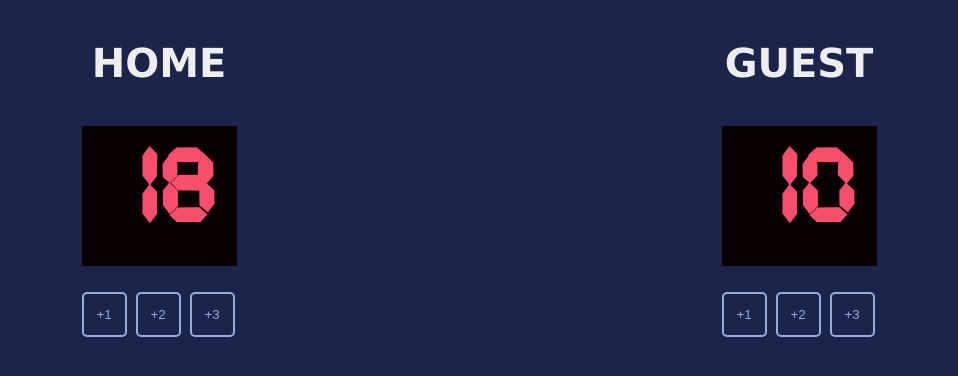
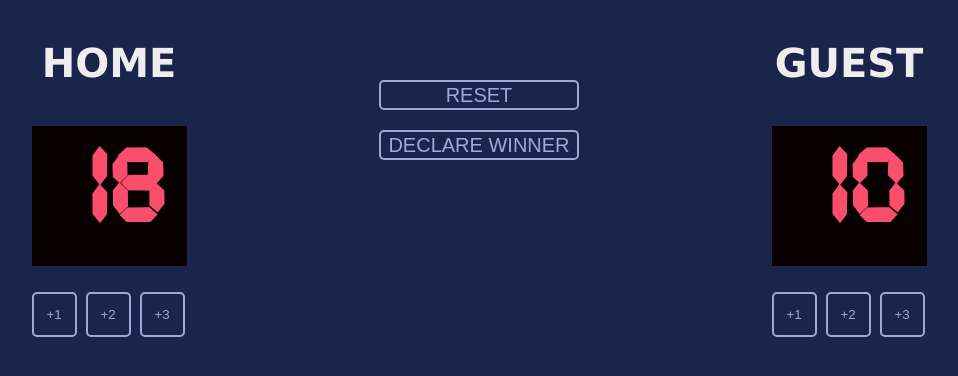
Before and after one commit to isabelamihai/Basketball-scorecard, a plain HTML site: page index.html in a window 1280 px wide. Shown: the whole page, without its empty margins (161-1119 px from the left). Drawn offline with Linux system fonts and the light colour scheme.

Commit message:
Add files via upload

```diff
--- a/index.css
+++ b/index.css
@@ -11,7 +11,7 @@ body {
 
 .container {
     display: flex;
-    justify-content: space-around;
+    justify-content: space-evenly;
     text-align: center;
     background-color:#1B244A;
     max-width: 100%;
@@ -51,3 +51,29 @@ body {
     gap:9px;
     margin:0px;
 }
+
+.reset-button,
+.winner-button{
+    background-color:transparent;
+    color:#9AABD8;
+    border:2px solid #9AABD8;
+    border-radius: 5px;
+    width: 200px;
+    height: 30px;
+    font-size: 20px;
+}
+
+.winner-functions{
+    display: flex;
+    flex-direction: column;
+    align-items:center;
+    gap: 20px;
+}
+#winner-message{
+    font-family: Geneva, Tahoma, sans-serif;
+    font-weight: bold;
+    font-size:30px;
+    color: #EEEEEE;
+    border-radius: 5px;
+    background-color:#080001;
+}
--- a/index.html
+++ b/index.html
@@ -1,7 +1,9 @@
 <html>
+
 <head>
     <link rel="stylesheet" href="index.css">
 </head>
+
 <body>
     <div class="container">
         <div>
@@ -12,6 +14,11 @@
                 <button class="add-button" onclick="add2Points()">+2</button>
                 <button class="add-button" onclick="add3Points()">+3</button>
             </div>
+        </div>
+        <div class="winner-functions">
+            <h3 id="winner-message"></h3>
+            <button class=" reset-button" onclick="resetScore()">RESET</button>
+            <button class="winner-button" onclick="declareWinner()">DECLARE WINNER</button>
         </div>
         <div>
             <h3 class="title">GUEST</h3>
@@ -25,4 +32,5 @@
     </div>
     <script src="index.js"></script>
 </body>
+
 </html>
--- a/index.js
+++ b/index.js
@@ -2,6 +2,7 @@ let homeScore =18;
 let guestScore = 10;
 let homeEl = document.getElementById("home-score");
 let guestEl = document.getElementById("guest-score");
+let winnerEL = document.getElementById("winner-message");
 
 // Home functions
 function add1Point(){
@@ -35,3 +36,24 @@ function add3PointsG(){
     guestScore+=3;
     guestEl.textContent = guestScore;
 }
+
+function resetScore(){
+    homeScore = 0;
+    guestScore = 0;
+    homeEl.textContent = homeScore;
+    guestEl.textContent = guestScore;
+    winnerEL.textContent = ""; // Clear winner message
+    winnerEL.style.border = "none"; // Reset border
+}
+
+function declareWinner() {
+    if (homeScore > guestScore) {
+       winnerEL.textContent ="Home team wins!";
+    } else if (guestScore > homeScore) {
+        winnerEL.textContent= "Guest team wins!";
+    } else {
+        winnerEL.textContent= "It's a tie!";
+    }
+    winnerEL.style.border = "3px double #9AABD8";
+    // Reset scores after declaring winner
+}
```
Also changed, not shown: 1 other file. Lines whose indentation alone changed are shown as unchanged.
